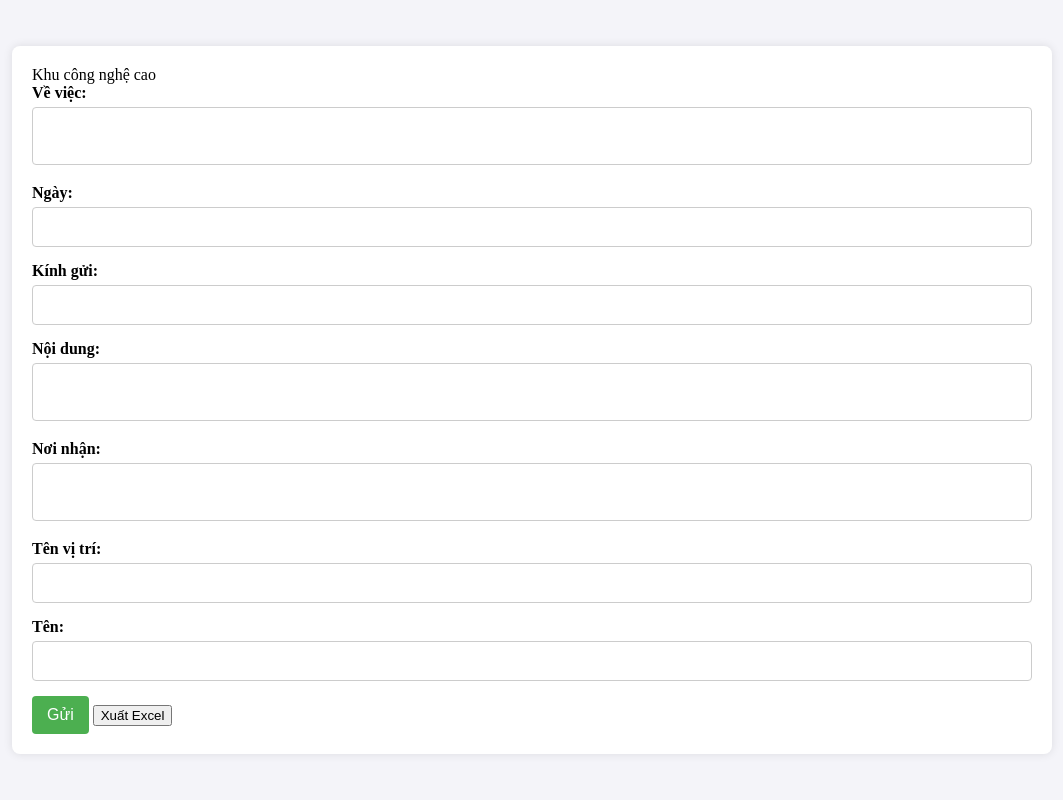
After one commit to DuyThanh01102002/flask-app, a Flask app: page /form1 in a window 1280 px wide. The commit adds this page. Shown: the whole page, without its empty margins (128-1191 px from the left). Run offline with Flask 3, Linux system fonts and the light colour scheme.

Commit message:
first commit

```diff
--- a/app.py
+++ b/app.py
@@ -1,9 +1,12 @@
 from flask import Flask, request, render_template, send_file
 from docx import Document
 from docx.shared import Inches
-from docx.enum.text import WD_ALIGN_PARAGRAPH
+from datetime import datetime
 import os
-from datetime import datetime
+import io
+import openpyxl
+import tempfile
+
 app = Flask(__name__)
 
 def replace_text_in_paragraph(paragraph, data):
@@ -12,53 +15,74 @@ def replace_text_in_paragraph(paragraph, data):
             inline = paragraph.runs
             for i in range(len(inline)):
                 if key in inline[i].text:
-                    if key == '[dob]':  # Chuyển văn bản thành chữ nghiêng nếu là [dob]
+                    if key == '[wr]':
+                        value += '\n'
+                    inline[i].text = inline[i].text.replace(key, value.strip())
+                    if key == '[dob]':
                         inline[i].italic = True
-                    inline[i].text = inline[i].text.replace(key, value)
-                    if key in ['[from]', '[to]']:  # Chuyển văn bản thành chữ in đậm nếu là [from] hoặc [to]
+                    if key in ['[from]', '[to]']:
                         inline[i].bold = True
-                    inline[i].text = inline[i].text.replace(key, value)
+
 def format_dob(dob_str):
     try:
         if not dob_str:
             return ""
-        # Tách các phần của ngày tháng năm
         parts = dob_str.split('/')
         if len(parts) == 3:
             day, month, year = parts
-            day = int(day) if day else 1  # Nếu không có ngày, mặc định là 1
-            month = int(month) if month else 1  # Nếu không có tháng, mặc định là 1
+            day = int(day) if day else 1
+            month = int(month) if month else 1
             year = int(year)
             dob_date = datetime(year, month, day)
             return f"{dob_date.day} tháng {dob_date.month} năm {dob_date.year}"
         elif len(parts) == 2:
             month, year = parts
-            month = int(month) if month else 1  # Nếu không có tháng, mặc định là 1
+            month = int(month) if month else 1
             year = int(year)
-            dob_date = datetime(year, month, 1)  # Nếu không có ngày, mặc định là ngày 1
-            return f"   tháng {dob_date.month} năm {dob_date.year}"
+            dob_date = datetime(year, month, 1)
+            return f"    tháng {dob_date.month} năm {dob_date.year}"
         elif len(parts) == 1:
             year = int(parts[0])
-            return f"   tháng   năm {year}"
+            return f"    tháng   năm {year}"
         else:
             return dob_str
     except ValueError:
         return dob_str
+
+def format_gift(gift_text):
+    if not gift_text:
+        return ""
+    lines = gift_text.split('\n')
+    if len(lines) == 1:
+        return f"- {lines[0].strip()}"
+    formatted_lines = ["- Như trên;"] + [f"- {line.strip()}" for line in lines if line.strip()]
+    return '\n'.join(formatted_lines)
+
+def add_bulleted_paragraph(document, text):
+    p = document.add_paragraph(text)
+    p.style = 'List Bullet'
+    return p
+
 def fill_template(template_path, output_path, data):
-    doc = Document(template_path)
+    if os.path.exists(output_path):
+        doc = Document(output_path)
+    else:
+        doc = Document(template_path)
 
     sections = doc.sections
     for section in sections:
-        section.left_margin = Inches(1.18)  # 3 cm
-        section.right_margin = Inches(0.79) # 2 cm
-        section.top_margin = Inches(0.79)   # 2 cm
-        section.bottom_margin = Inches(0.79) # 2 cm
-    # Xử lý các đoạn văn bản thông thường và các bảng
+        section.left_margin = Inches(1.18)
+        section.right_margin = Inches(0.79)
+        section.top_margin = Inches(0.79)
+        section.bottom_margin = Inches(0.79)
+
     if '[dob]' in data:
         data['[dob]'] = format_dob(data['[dob]'])
+    if '[gift]' in data:
+        data['[gift]'] = format_gift(data['[gift]'])
+
     for paragraph in doc.paragraphs:
         replace_text_in_paragraph(paragraph, data)
-
 
     for table in doc.tables:
         for row in table.rows:
@@ -66,49 +90,160 @@ def fill_template(template_path, output_path, data):
                 for paragraph in cell.paragraphs:
                     replace_text_in_paragraph(paragraph, data)
 
-
-
-    # Lưu tài liệu đã điền dữ liệu
     doc.save(output_path)
 
-@app.route('/', methods=['GET', 'POST'])
-def index():
+def create_excel_file(output_path, data):
+    # Kiểm tra xem tệp đã tồn tại chưa
+    if os.path.exists(output_path):
+        wb = openpyxl.load_workbook(output_path)
+        ws = wb.active
+        start_row = ws.max_row + 1  # Bắt đầu từ hàng tiếp theo
+    else:
+        wb = openpyxl.Workbook()
+        ws = wb.active
+        ws.title = "Data"
+        # Tạo tiêu đề cột
+        headers = ['Số thứ tự', 'Về việc', 'Ngày', 'Kính gửi', 'Nội dung', 'Nơi nhận', 'Tên vị trí', 'Tên']
+        ws.append(headers)
+        start_row = 2  # Dòng bắt đầu dữ liệu (sau tiêu đề)
+
+    # Tạo một hàng mới với dữ liệu và số thứ tự tự động
+    new_row = [start_row - 1]  # Số thứ tự bắt đầu từ 1
+    new_row += [data.get('Về việc'), data.get('Ngày'), data.get('Kính gửi'), data.get('Nội dung'), data.get('Nơi nhận'), data.get('Tên vị trí'), data.get('Tên')]
+
+    # Thêm hàng mới vào trang tính
+    ws.append(new_row)
+
+    # Lưu tệp Excel
+    wb.save(output_path)
+@app.route('/form1', methods=['GET', 'POST'])
+def form1():
     if request.method == 'POST':
         data = {
             '[wr]': request.form.get('wr'),
             '[dob]': request.form.get('dob'),
             '[send]': request.form.get('send'),
             '[cont]': request.form.get('cont'),
+            '[gift]': request.form.get('gift'),
             '[from]': request.form.get('from'),
             '[to]': request.form.get('to')
         }
-        cont_text = request.form.get('cont').replace('\r', '\n')  # Loại bỏ ký tự \r
+        cont_text = request.form.get('cont').replace('\r', '\n')
         cont_lines = cont_text.split('\n')
         formatted_cont = cont_lines[0]
-        if len(cont_lines) >= 1:
+        if len(cont_lines) > 1:
             for line in cont_lines[1:]:
                 formatted_cont += line.strip() + '\t\n\t'
-              # Thêm một dòng trống vào cuối
         else:
-            formatted_cont += '\t'  # Nếu chỉ có một dòng, thêm tab vào cuối dòng
+            formatted_cont += '\t'
         formatted_cont = formatted_cont.replace('\t\n\t\t\n\t', '\t\n\t')
         data['[cont]'] = formatted_cont
         print(f"Received data: {data}")
-        template_path = r'C:\Users\Amin\Documents\Zalo Received Files\test.docx'
-        output_path = r'C:\Users\Amin\Documents\Zalo Received Files\output.docx'
+
+        template_path = r'D:\form\test.docx'
+        output_docx_path = r'D:\formkhucnc.docx'
 
         if not os.path.exists(template_path):
             return f"Template file not found at {template_path}"
 
         try:
-            fill_template(template_path, output_path, data)
-            print(f"File saved at {output_path}")
-            return send_file(output_path, as_attachment=True)
+            fill_template(template_path, output_docx_path, data)
         except Exception as e:
             print(f"An error occurred: {e}")
             return f"An error occurred: {e}"
 
-    return render_template('form.html')
+        return render_template('formmau.html', form_data=request.form)
 
+    return render_template('formmau.html')
+
+@app.route('/form2', methods=['GET', 'POST'])
+def form2():
+    if request.method == 'POST':
+        data = {
+            '[wr]': request.form.get('wr'),
+            '[dob]': request.form.get('dob'),
+            '[send]': request.form.get('send'),
+            '[cont]': request.form.get('cont'),
+            '[gift]': request.form.get('gift'),
+            '[from]': request.form.get('from'),
+            '[to]': request.form.get('to')
+        }
+        cont_text = request.form.get('cont').replace('\r', '\n')
+        cont_lines = cont_text.split('\n')
+        formatted_cont = cont_lines[0]
+        if len(cont_lines) > 1:
+            for line in cont_lines[1:]:
+                formatted_cont += line.strip() + '\t\n\t'
+        else:
+            formatted_cont += '\t'
+        formatted_cont = formatted_cont.replace('\t\n\t\t\n\t', '\t\n\t')
+        data['[cont]'] = formatted_cont
+        print(f"Received data: {data}")
+
+        template_path = r'D:\form\maupc.docx'
+        output_docx_path = r'D:\formphieuchuyen.docx'
+
+        if not os.path.exists(template_path):
+            return f"Template file not found at {template_path}"
+
+        try:
+            fill_template(template_path, output_docx_path, data)
+        except Exception as e:
+            print(f"An error occurred: {e}")
+            return f"An error occurred: {e}"
+
+        return render_template('formpchuyen.html', form_data=request.form)
+
+    return render_template('formpchuyen.html')
+
+@app.route('/export_excel', methods=['POST'])
+def export_excel():
+    data = {
+        'Về việc': request.form.get('wr'),
+        'Ngày': request.form.get('dob'),
+        'Kính gửi': request.form.get('send'),
+        'Nội dung': request.form.get('cont'),
+        'Nơi nhận': request.form.get('gift'),
+        'Tên vị trí': request.form.get('from'),
+        'Tên': request.form.get('to')
+    }
+    print(f"Received data for Excel export: {data}")
+
+    output_xlsx_path = r'D:\formphieuchuyen.xlsx'
+
+    try:
+        create_excel_file(output_xlsx_path, data)  # Truyền đường dẫn trực tiếp vào hàm create_excel_file()
+        print(f"Excel file saved at {output_xlsx_path}")
+        return send_file(output_xlsx_path, as_attachment=True)
+    except Exception as e:
+        print(f"An error occurred while exporting Excel for Form 1: {e}")
+        return f"An error occurred while exporting Excel for Form 1: {e}"
+
+@app.route('/export_excel_form1', methods=['POST'])
+def export_excel_form1():
+    data = {
+        'Về việc': request.form.get('wr'),
+        'Ngày': request.form.get('dob'),
+        'Kính gửi': request.form.get('send'),
+        'Nội dung': request.form.get('cont'),
+        'Nơi nhận': request.form.get('gift'),
+        'Tên vị trí': request.form.get('from'),
+        'Tên': request.form.get('to')
+    }
+    print(f"Received data for Form 1 Excel export: {data}")
+
+    output_xlsx_path = r'D:\formkhucnc.xlsx'
+
+    try:
+
+        create_excel_file(output_xlsx_path, data)  # Truyền đường dẫn trực tiếp vào hàm create_excel_file()
+        print(f"Excel file saved at {output_xlsx_path}")
+        return send_file(output_xlsx_path, as_attachment=True)
+    except Exception as e:
+        print(f"An error occurred while exporting Excel for Form 1: {e}")
+        return f"An error occurred while exporting Excel for Form 1: {e}"
+@app.route('/')
+def index():
+    return render_template('chonform.html')
 if __name__ == '__main__':
     app.run(debug=True)
--- /dev/null
+++ b/templates/formmau.html
@@ -0,0 +1,132 @@
+<!DOCTYPE html>
+<html lang="en">
+<head>
+    <meta charset="UTF-8">
+    <meta name="viewport" content="width=device-width, initial-scale=1.0">
+    <title>Form Nhập Dữ Liệu</title>
+    <style>
+        body {
+            font-family: 'Times New Roman', Times, serif;
+            background-color: #f4f4f9;
+            display: flex;
+            justify-content: center;
+            align-items: center;
+            height: 100vh;
+            margin: 0;
+        }
+        .container {
+            width: 100%;
+            max-width: 1000px;
+        }
+        form {
+            background-color: #ffffff;
+            padding: 20px;
+            border-radius: 8px;
+            box-shadow: 0 0 10px rgba(0, 0, 0, 0.1);
+            width: 100%;
+        }
+        .form-group {
+            margin-bottom: 15px;
+        }
+        .form-group label {
+            font-weight: bold;
+            margin-bottom: 5px;
+            display: block;
+        }
+        .form-group input[type="text"],
+        .form-group textarea {
+            width: 100%;
+            padding: 10px;
+            border: 1px solid #cccccc;
+            border-radius: 4px;
+            box-sizing: border-box;
+            font-size: 16px;
+            resize: none;
+        }
+        .form-group textarea {
+            max-height: 150px;
+            overflow-y: auto;
+        }
+        input[type="submit"] {
+            background-color: #4CAF50;
+            color: white;
+            padding: 10px 15px;
+            border: none;
+            border-radius: 4px;
+            cursor: pointer;
+            font-size: 16px;
+        }
+        input[type="submit"]:hover {
+            background-color: #45a049;
+        }
+        .button-container {
+            display: flex;
+            justify-content: space-between;
+        }
+    </style>
+</head>
+<body>
+    <div class="container">
+        <form method="POST" id="myForm" action="/form1">
+            <div class="heading">Khu công nghệ cao</div>
+            <div class="form-group">
+                <label for="wr">Về việc:</label>
+                <textarea id="wr" name="wr" required>{{ request.form.get('wr', '') }}</textarea>
+            </div>
+            <div class="form-group">
+                <label for="dob">Ngày:</label>
+                <input type="text" id="dob" name="dob" required value="{{ request.form.get('dob', '') }}">
+            </div>
+            <div class="form-group">
+                <label for="send">Kính gửi:</label>
+                <input type="text" id="send" name="send" required value="{{ request.form.get('send', '') }}">
+            </div>
+            <div class="form-group">
+                <label for="cont">Nội dung:</label>
+                <textarea id="cont" name="cont" required>{{ request.form.get('cont', '') }}</textarea>
+            </div>
+            <div class="form-group">
+                <label for="gift">Nơi nhận:</label>
+                <textarea id="gift" name="gift" required>{{ request.form.get('gift', '') }}</textarea>
+            </div>
+            <div class="form-group">
+                <label for="from">Tên vị trí:</label>
+                <input type="text" id="from" name="from" required value="{{ request.form.get('from', '') }}">
+            </div>
+            <div class="form-group">
+                <label for="to">Tên:</label>
+                <input type="text" id="to" name="to" required value="{{ request.form.get('to', '') }}">
+            </div>
+            <input type="submit" value="Gửi">
+            <button type="button" class="excel-button" onclick="exportExcelForm1()">Xuất Excel</button>
+        </form>
+    </div>
+    <script>
+        function exportExcelForm1() {
+            const form = document.getElementById('myForm');
+            form.action = '/export_excel_form1';
+            form.method = 'POST';
+            form.submit();
+        }
+        document.addEventListener('DOMContentLoaded', function() {
+            const textareas = document.querySelectorAll('textarea');
+
+            const adjustHeight = (textarea) => {
+                textarea.style.height = 'auto';
+                textarea.style.height = textarea.scrollHeight + 'px';
+            }
+
+            textareas.forEach(textarea => {
+                textarea.addEventListener('input', () => adjustHeight(textarea));
+                adjustHeight(textarea);
+            });
+        });
+        document.getElementById('myForm').addEventListener('submit', function(event) {
+            const textareas = document.querySelectorAll('textarea');
+            textareas.forEach(textarea => {
+                textarea.value = textarea.value.replace(/\n/g, '\r\n');
+            });
+        });
+    </script>
+</body>
+</html>
```
Also changed, not shown: requirements.txt (deleted, +0 -11 lines), templates/chonform.html (added, +43 -0 lines), templates/formpchuyen.html (renamed from templates/form.html, +33 -9 lines), runtime.txt (deleted), 1 other file.
